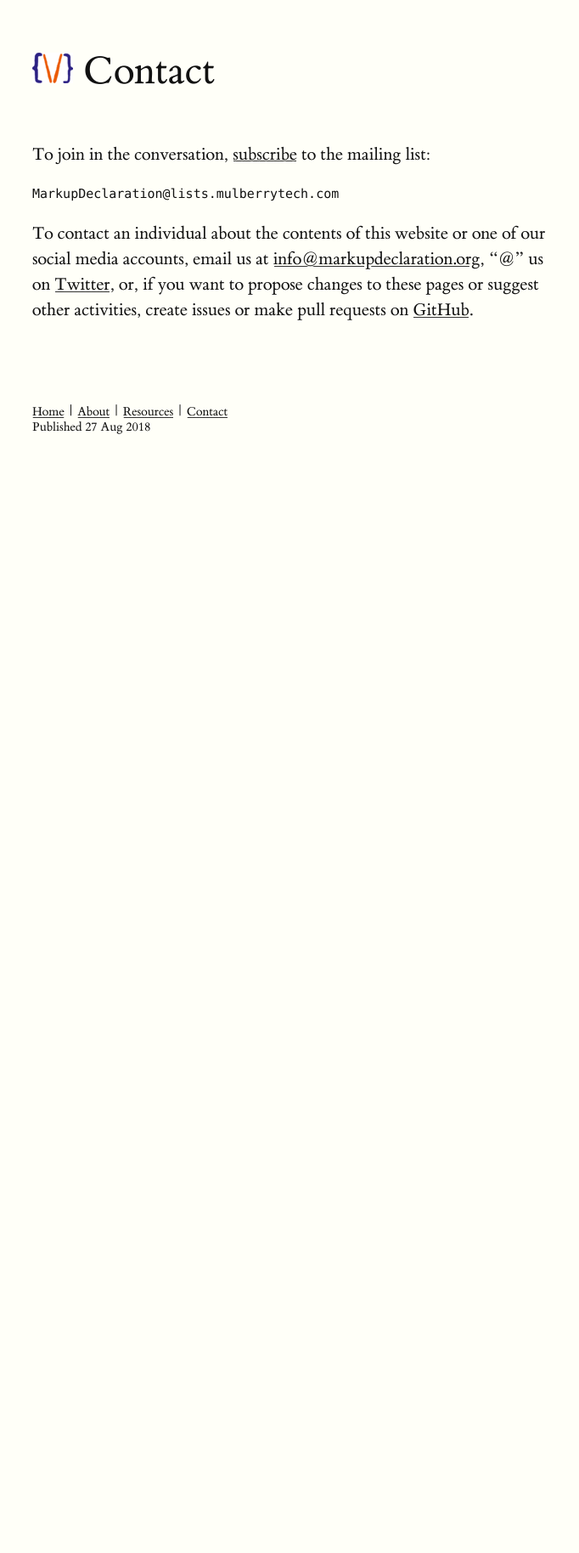
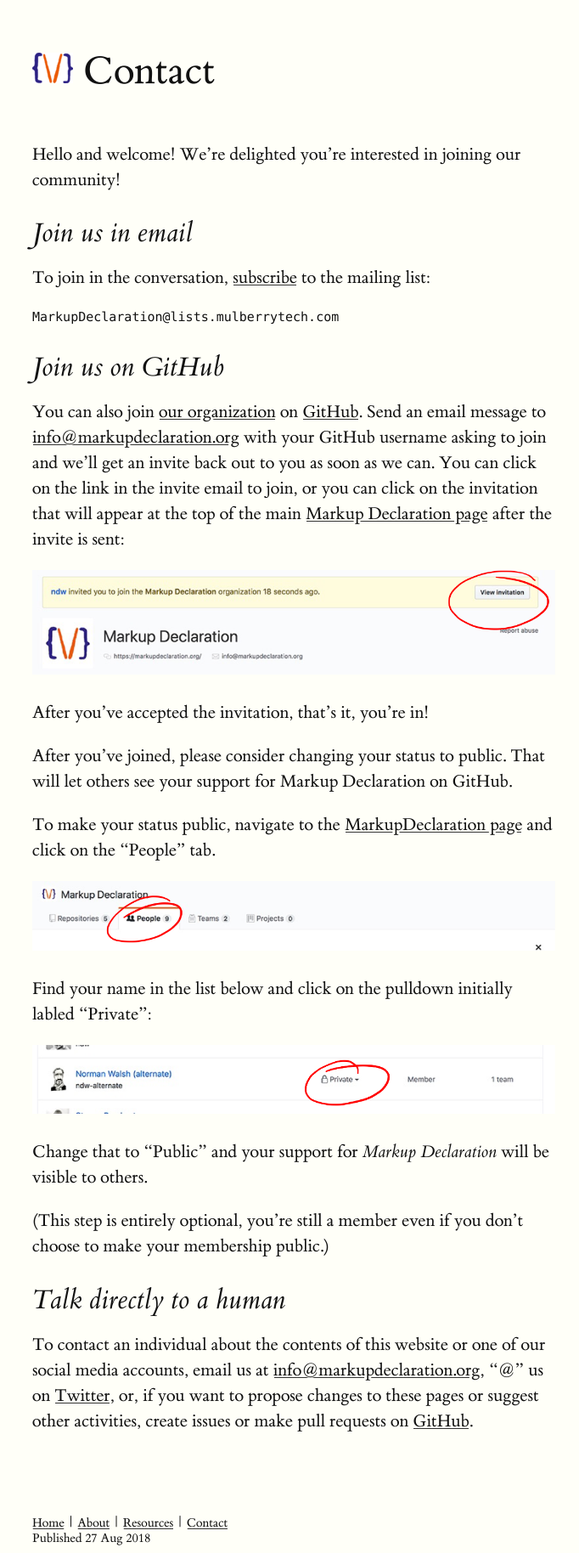
Before and after one commit to markupdeclaration/markupdeclaration.org, a Jekyll site: the page built from _pages/02_contact.md, in a window 1280 px wide. Shown: the whole page at 85% size, without its empty margins (122-804 px from the left). Built offline with Jekyll 4.4.1, drawn with Linux system fonts in a browser that asks for light colours; before the commit the page ends 900 px from its top, so only the background shows below that.

Commit message:
Added instructions for how to join on GitHub

````diff
--- a/_pages/02_contact.md
+++ b/_pages/02_contact.md
@@ -4,6 +4,11 @@
 permalink: /contact
 date: 2018-08-27
 ---
+
+Hello and welcome! We’re delighted you’re interested in joining our
+community!
+
+## Join us in email
 
 To join in the conversation,
 [subscribe](https://www.mulberrytech.com/markupdeclaration.html)
@@ -13,6 +18,44 @@
 MarkupDeclaration@lists.mulberrytech.com
 ```
 
+## Join us on GitHub
+
+You can also join [our organization](https://github.com/markupdeclaration/)
+on [GitHub](https://github.com). Send an email message to
+[info@markupdeclaration.org](mailto:info@markupdeclaration.org)
+with your
+GitHub username asking to join and we’ll get an invite back out to
+you as soon as we can. You can click on the link in the invite email
+to join, or you can click on the invitation that will appear at the
+top of the main [Markup Declaration page](https://github.com/markupdeclaration/)
+after the invite is sent:
+
+![Markup Declaration Invitation](/img/gh-invite.png)
+
+After you’ve accepted the invitation, that’s it, you’re in!
+
+After you’ve joined, please consider changing your status to public.
+That will let others see your support for Markup Declaration on GitHub.
+
+To make your status public, navigate to the
+[MarkupDeclaration page](https://github.com/markupdeclaration/)
+and click on the “People” tab.
+
+![Markup Declaration People](/img/gh-people.png)
+
+Find your name in the list below and click on the pulldown initially
+labled “Private”:
+
+![Markup Declaration People](/img/gh-public.png)
+
+Change that to “Public” and your support for _Markup Declaration_ will
+be visible to others.
+
+(This step is entirely optional, you’re still a member even if you
+don’t choose to make your membership public.)
+
+## Talk directly to a human
+
 To contact an individual about the contents of this website or one
 of our social media accounts,
 email us at [info@markupdeclaration.org](mailto:info@markupdeclaration.org),
````
Also changed, not shown: img/gh-invite.png (added), img/gh-people.png (added), img/gh-public.png (added).
